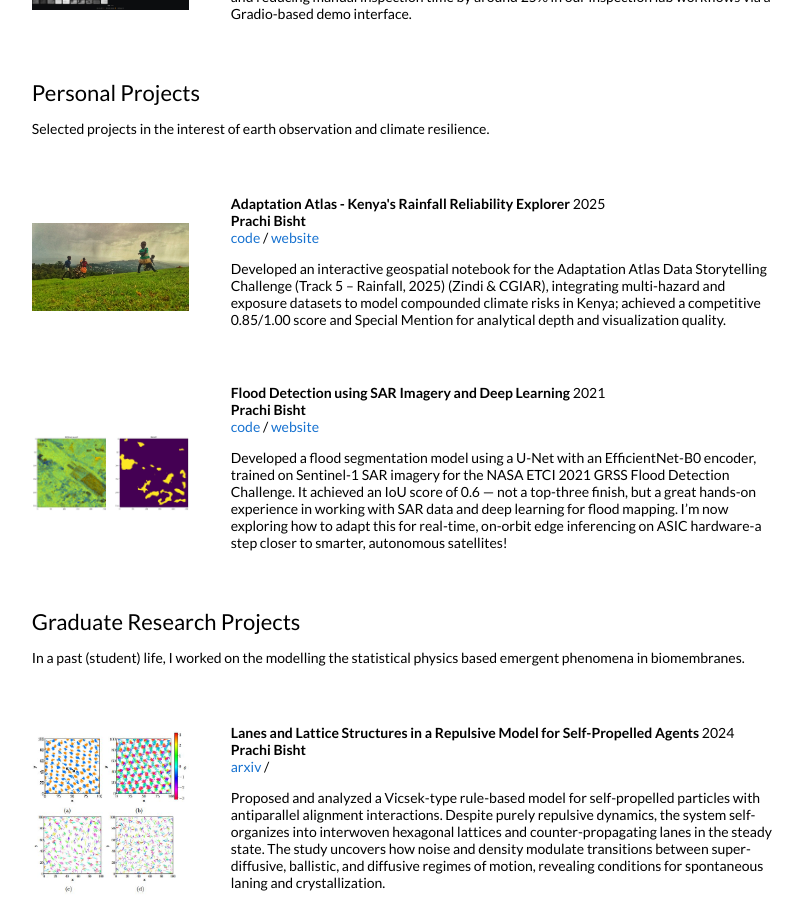
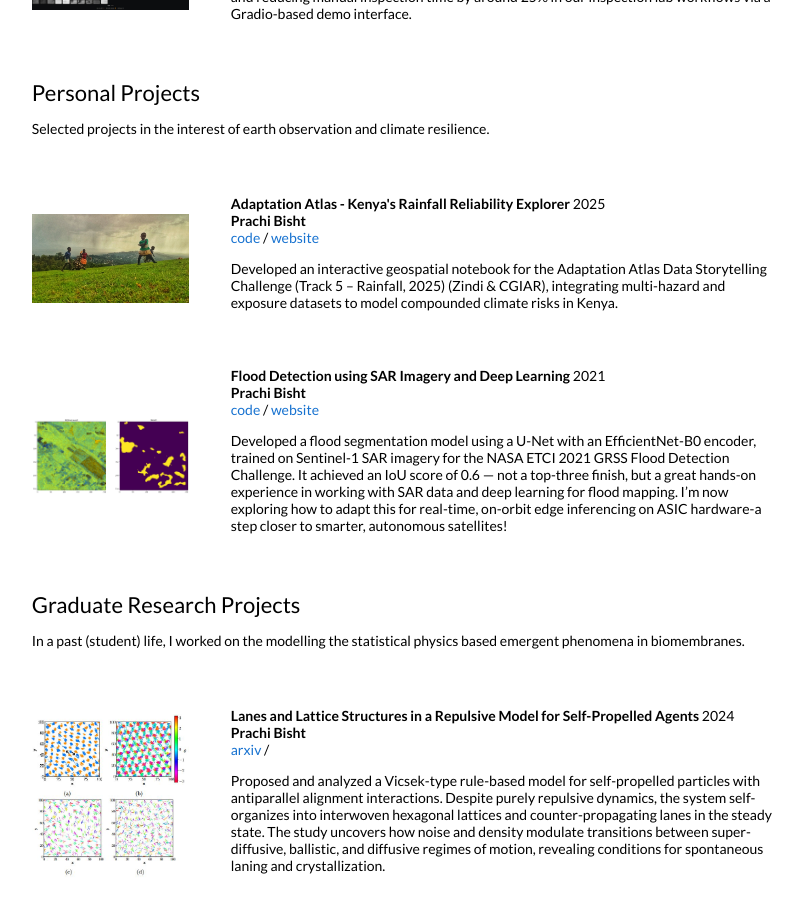
Before and after one commit to bisht-prachi/bisht-prachi.github.io, a Jekyll site: the page built from _posts/2025-11-04-kenya-adaptation.md, in a window 1280 px wide and 900 px high, scrolled down 1196 px. Shown: the whole window, without its empty margins (233-1036 px from the left). Built offline with Jekyll 4.4.1, drawn with Linux system fonts in a browser that asks for light colours.

Commit message:
Update project description for clarity
Removed mention of competitive score and recognition from the project description.

```diff
--- a/_posts/2025-11-04-kenya-adaptation.md
+++ b/_posts/2025-11-04-kenya-adaptation.md
@@ -11,4 +11,4 @@ arxiv:
 code: https://observablehq.com/@earth-observation/track-5-rainfall-reliability-report
 website:  https://zindi.africa/competitions/adaptation-atlas-data-storytelling-challenge-track-5-rainfall
 ---
-Developed an interactive geospatial notebook for the Adaptation Atlas Data Storytelling Challenge (Track 5 – Rainfall, 2025) (Zindi & CGIAR), integrating multi-hazard and exposure datasets to model compounded climate risks in Kenya; achieved a competitive 0.85/1.00 score and Special Mention for analytical depth and visualization quality.
+Developed an interactive geospatial notebook for the Adaptation Atlas Data Storytelling Challenge (Track 5 – Rainfall, 2025) (Zindi & CGIAR), integrating multi-hazard and exposure datasets to model compounded climate risks in Kenya.
```
